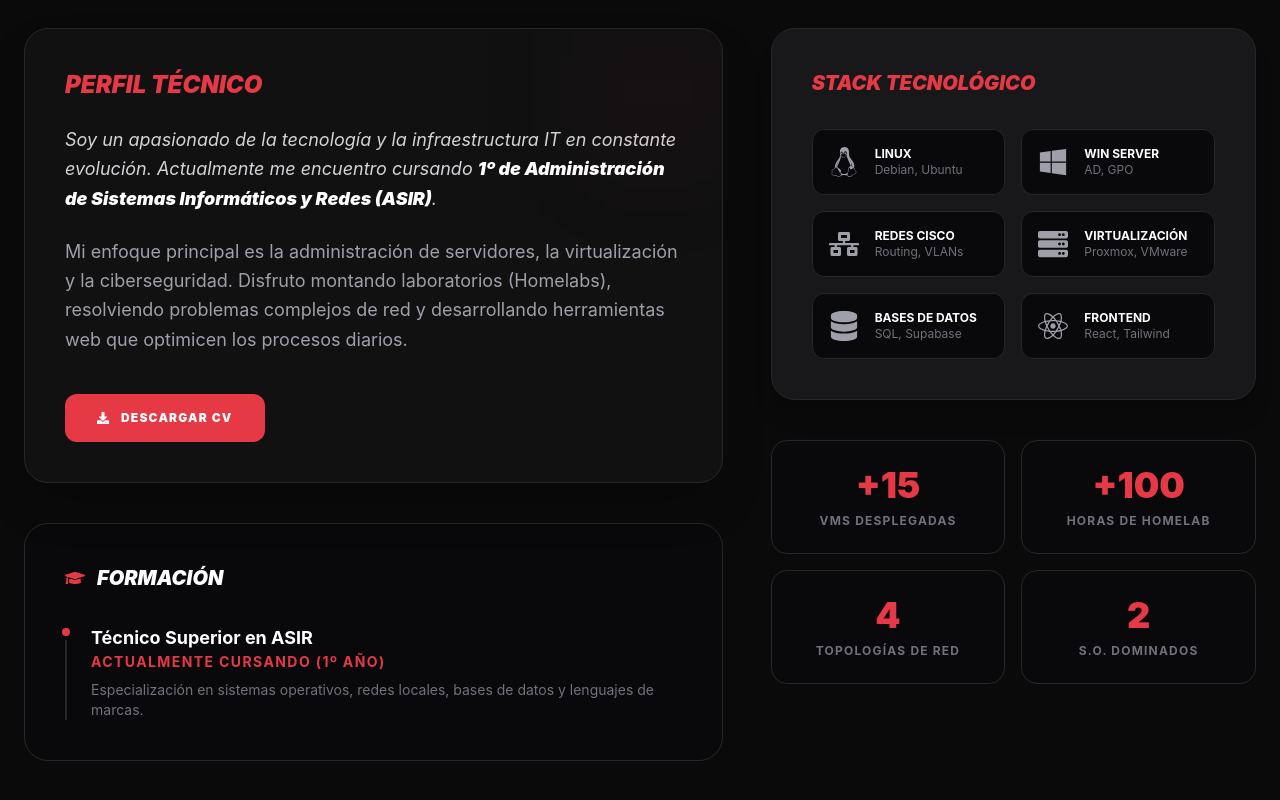
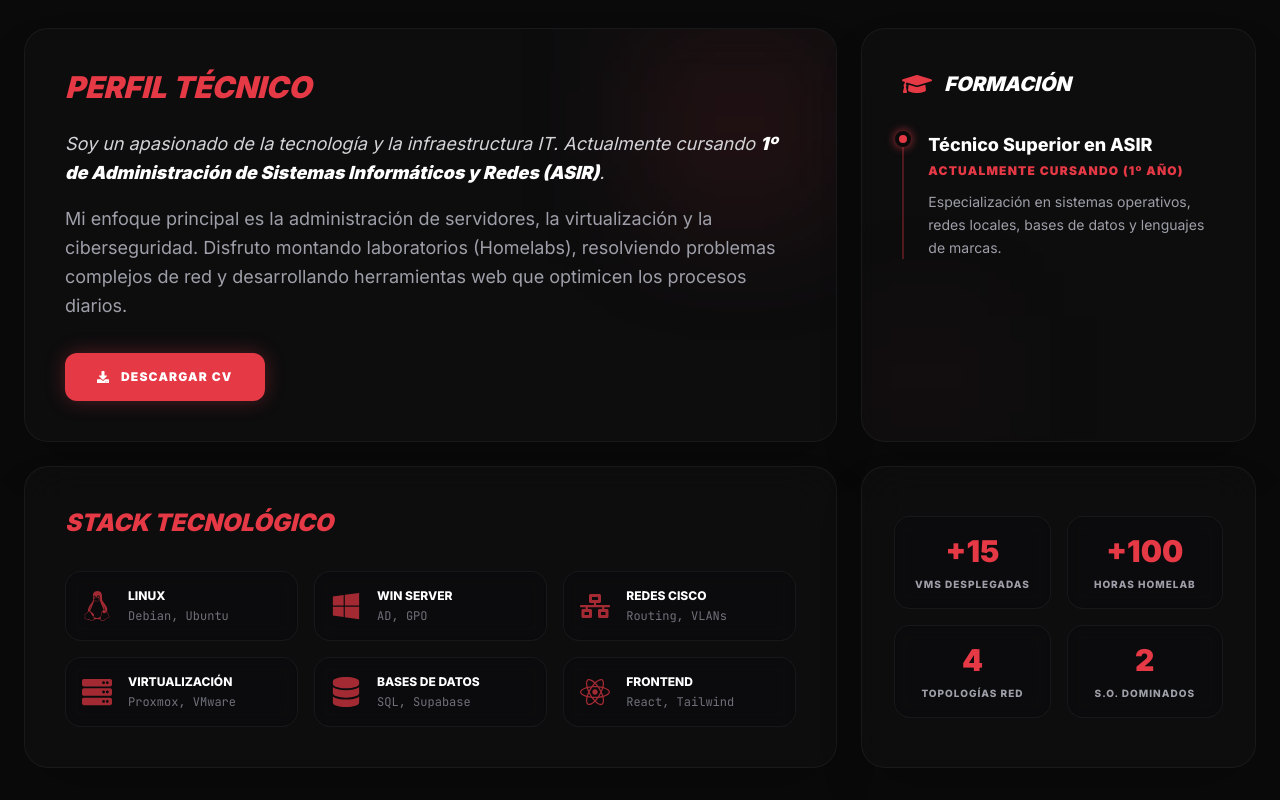
Before and after one commit to AaronCM2705/Portfolio-Supabase, a React (Vite) app: page /sobre-mi in a window 1280 px wide. Shown: the part 380-1180 px from the top of the page. Built offline with nearby package versions, Linux system fonts and the light colour scheme; no server answers.

Commit message:
Design: Premium Cyber-Glassmorphism, Bento Grid y Tipografia Google Fonts

```diff
--- a/index.html
+++ b/index.html
@@ -4,7 +4,10 @@
     <meta charset="UTF-8" />
     <link rel="icon" type="image/svg+xml" href="/favicon.svg" />
     <meta name="viewport" content="width=device-width, initial-scale=1.0" />
-    <title>portfolio-aaron</title>
+    <title>Aaron - Full Stack Developer</title>
+    <link rel="preconnect" href="https://fonts.googleapis.com">
+    <link rel="preconnect" href="https://fonts.gstatic.com" crossorigin>
+    <link href="https://fonts.googleapis.com/css2?family=Inter:wght@300;400;600;800;900&family=JetBrains+Mono:wght@400;700;800&display=swap" rel="stylesheet">
   </head>
   <body>
     <div id="root"></div>
--- a/src/index.css
+++ b/src/index.css
@@ -1,11 +1,24 @@
 @import "tailwindcss";
 
-:root {
-  background-color: #0a0a0a;
-  color: white;
+@theme {
+  --font-sans: 'Inter', system-ui, sans-serif;
+  --font-mono: 'JetBrains Mono', monospace;
 }
 
-body {
-  margin: 0;
-  font-family: 'Inter', system-ui, sans-serif;
+@layer base {
+  :root {
+    background-color: #050505;
+    color: white;
+  }
+
+  body {
+    margin: 0;
+    -webkit-font-smoothing: antialiased;
+    -moz-osx-font-smoothing: grayscale;
+  }
+
+  /* Utilidad para el Glow Text */
+  .shadow-text {
+    text-shadow: 0 0 20px rgba(230, 57, 70, 0.4);
+  }
 }
--- a/src/pages/SobreMi.tsx
+++ b/src/pages/SobreMi.tsx
@@ -14,124 +14,88 @@ const SobreMi = () => {
           <div className="w-24 h-2 bg-[#e63946] mt-6"></div>
         </div>
 
-        <div className="grid grid-cols-1 lg:grid-cols-12 gap-12">
+        <div className="grid grid-cols-1 lg:grid-cols-3 gap-6">
 
-          <div className="lg:col-span-7 space-y-10">
+          {/* Bento Item 1: Perfil (Ocupa 2 columnas en LG) */}
+          <div className="lg:col-span-2 bg-zinc-900/30 backdrop-blur-xl border border-zinc-800/50 p-10 rounded-3xl shadow-2xl relative overflow-hidden group hover:border-[#e63946]/50 transition-colors">
+            <div className="absolute top-0 right-0 w-48 h-48 bg-[#e63946]/10 blur-3xl group-hover:bg-[#e63946]/20 transition-colors"></div>
 
-            <div className="bg-zinc-900/50 border border-zinc-800 p-10 rounded-3xl space-y-6 shadow-2xl relative overflow-hidden">
-              <div className="absolute top-0 right-0 w-32 h-32 bg-[#e63946]/5 blur-3xl"></div>
-
-              <h3 className="text-2xl font-black uppercase italic text-[#e63946]">Perfil Técnico</h3>
+            <h3 className="text-3xl font-black uppercase italic text-[#e63946] mb-6">Perfil Técnico</h3>
+            <div className="space-y-4 relative z-10">
               <p className="text-zinc-300 text-lg leading-relaxed italic">
-                Soy un apasionado de la tecnología y la infraestructura IT en constante evolución. Actualmente me encuentro cursando <strong className="text-white font-black">1º de Administración de Sistemas Informáticos y Redes (ASIR)</strong>.
+                Soy un apasionado de la tecnología y la infraestructura IT. Actualmente cursando <strong className="text-white font-black">1º de Administración de Sistemas Informáticos y Redes (ASIR)</strong>.
               </p>
               <p className="text-zinc-400 text-lg leading-relaxed">
                 Mi enfoque principal es la administración de servidores, la virtualización y la ciberseguridad. Disfruto montando laboratorios (Homelabs), resolviendo problemas complejos de red y desarrollando herramientas web que optimicen los procesos diarios.
               </p>
+            </div>
 
-              <div className="pt-4">
+            <div className="pt-8 relative z-10">
               <a
                 href="/CV_AARON CRUZ MEDRANO_1ºASIR (1).pdf"
                 download
-                  className="inline-flex items-center gap-3 bg-[#e63946] text-white px-8 py-4 font-black uppercase text-xs tracking-widest hover:bg-red-700 transition-all rounded-xl"
+                className="inline-flex items-center gap-3 bg-[#e63946] text-white px-8 py-4 font-black uppercase text-xs tracking-widest hover:bg-white hover:text-black transition-all rounded-xl shadow-[0_0_20px_rgba(230,57,70,0.3)] hover:shadow-[0_0_30px_rgba(255,255,255,0.5)]"
               >
                 <FaDownload /> Descargar CV
               </a>
             </div>
           </div>
 
-            <div className="bg-zinc-950 border border-zinc-800 p-10 rounded-3xl">
-              <h3 className="text-xl font-black uppercase italic text-white mb-8 flex items-center gap-3">
-                <FaGraduationCap className="text-[#e63946]" /> Formación
+          {/* Bento Item 2: Formación (Ocupa 1 columna) */}
+          <div className="bg-zinc-900/30 backdrop-blur-xl border border-zinc-800/50 p-10 rounded-3xl shadow-2xl group hover:border-[#e63946]/50 transition-colors relative overflow-hidden">
+             <div className="absolute bottom-0 left-0 w-32 h-32 bg-[#e63946]/5 blur-3xl group-hover:bg-[#e63946]/10 transition-colors"></div>
+            <h3 className="text-xl font-black uppercase italic text-white mb-8 flex items-center gap-3 relative z-10">
+              <FaGraduationCap className="text-[#e63946] text-3xl" /> Formación
             </h3>
-              <div className="border-l-2 border-zinc-800 pl-6 relative">
-                <div className="absolute w-4 h-4 bg-[#e63946] rounded-full -left-2.25 top-0 border-4 border-[#0a0a0a]"></div>
+            <div className="border-l-2 border-[#e63946]/30 pl-6 relative z-10 group-hover:border-[#e63946] transition-colors">
+              <div className="absolute w-4 h-4 bg-[#e63946] rounded-full -left-[9px] top-0 border-4 border-[#0a0a0a] shadow-[0_0_10px_rgba(230,57,70,0.8)]"></div>
               <h4 className="text-lg font-bold text-white">Técnico Superior en ASIR</h4>
-                <p className="text-[#e63946] text-sm font-bold uppercase tracking-widest mb-2">Actualmente cursando (1º Año)</p>
-                <p className="text-zinc-500 text-sm">Especialización en sistemas operativos, redes locales, bases de datos y lenguajes de marcas.</p>
+              <p className="text-[#e63946] text-xs font-black uppercase tracking-widest mb-3 mt-1">Actualmente cursando (1º Año)</p>
+              <p className="text-zinc-400 text-sm leading-relaxed">Especialización en sistemas operativos, redes locales, bases de datos y lenguajes de marcas.</p>
             </div>
           </div>
 
+          {/* Bento Item 3: Stack (Ocupa 2 columnas) */}
+          <div className="lg:col-span-2 bg-zinc-900/30 backdrop-blur-xl border border-zinc-800/50 p-10 rounded-3xl shadow-2xl relative overflow-hidden group hover:border-[#e63946]/50 transition-colors">
+            <h3 className="text-2xl font-black uppercase italic text-[#e63946] mb-8 relative z-10">Stack Tecnológico</h3>
+
+            <div className="grid grid-cols-2 md:grid-cols-3 gap-4 relative z-10">
+              {[
+                { icon: FaLinux, name: "Linux", desc: "Debian, Ubuntu" },
+                { icon: FaWindows, name: "Win Server", desc: "AD, GPO" },
+                { icon: FaNetworkWired, name: "Redes Cisco", desc: "Routing, VLANs" },
+                { icon: FaServer, name: "Virtualización", desc: "Proxmox, VMware" },
+                { icon: FaDatabase, name: "Bases de Datos", desc: "SQL, Supabase" },
+                { icon: FaReact, name: "Frontend", desc: "React, Tailwind" }
+              ].map((tech, idx) => (
+                <div key={idx} className="flex items-center gap-4 bg-zinc-950/50 backdrop-blur-sm p-4 rounded-2xl border border-zinc-800/50 hover:border-[#e63946] hover:bg-[#e63946]/5 transition-all cursor-default">
+                  <tech.icon className="text-3xl text-[#e63946]/70" />
+                  <div>
+                    <p className="font-bold text-xs uppercase text-white">{tech.name}</p>
+                    <p className="text-xs text-zinc-500 font-mono mt-1">{tech.desc}</p>
                   </div>
-
-          <div className="lg:col-span-5 space-y-10">
-
-            <div className="bg-zinc-900 border border-zinc-800 p-10 rounded-3xl shadow-xl">
-              <h3 className="text-xl font-black uppercase italic text-[#e63946] mb-8">Stack Tecnológico</h3>
-
-              <div className="grid grid-cols-1 sm:grid-cols-2 gap-4">
-
-                <div className="flex items-center gap-4 bg-zinc-950 p-4 rounded-xl border border-zinc-800 hover:border-[#e63946] transition-colors">
-                  <FaLinux className="text-3xl text-zinc-400" />
-                  <div>
-                    <p className="font-bold text-xs uppercase">Linux</p>
-                    <p className="text-xs text-zinc-500">Debian, Ubuntu</p>
+                </div>
+              ))}
             </div>
           </div>
 
-                <div className="flex items-center gap-4 bg-zinc-950 p-4 rounded-xl border border-zinc-800 hover:border-[#e63946] transition-colors">
-                  <FaWindows className="text-3xl text-zinc-400" />
-                  <div>
-                    <p className="font-bold text-xs uppercase">Win Server</p>
-                    <p className="text-xs text-zinc-500">AD, GPO</p>
+          {/* Bento Item 4: Stats (Ocupa 1 columna) */}
+          <div className="bg-zinc-900/30 backdrop-blur-xl border border-zinc-800/50 p-8 rounded-3xl shadow-2xl relative overflow-hidden group hover:border-[#e63946]/50 transition-colors flex items-center justify-center">
+            <div className="grid grid-cols-2 gap-4 w-full relative z-10">
+              {[
+                { val: "+15", label: "VMs Desplegadas" },
+                { val: "+100", label: "Horas Homelab" },
+                { val: "4", label: "Topologías Red" },
+                { val: "2", label: "S.O. Dominados" }
+              ].map((stat, idx) => (
+                <div key={idx} className="bg-zinc-950/50 backdrop-blur-sm border border-zinc-800/50 p-4 rounded-2xl text-center flex flex-col justify-center hover:border-[#e63946] hover:bg-[#e63946]/5 transition-colors">
+                  <span className="text-3xl font-black text-[#e63946] mb-2">{stat.val}</span>
+                  <span className="text-[10px] text-zinc-400 font-bold uppercase tracking-widest">{stat.label}</span>
+                </div>
+              ))}
             </div>
           </div>
 
-                <div className="flex items-center gap-4 bg-zinc-950 p-4 rounded-xl border border-zinc-800 hover:border-[#e63946] transition-colors">
-                  <FaNetworkWired className="text-3xl text-zinc-400" />
-                  <div>
-                    <p className="font-bold text-xs uppercase">Redes Cisco</p>
-                    <p className="text-xs text-zinc-500">Routing, VLANs</p>
-                  </div>
-                </div>
-
-                <div className="flex items-center gap-4 bg-zinc-950 p-4 rounded-xl border border-zinc-800 hover:border-[#e63946] transition-colors">
-                  <FaServer className="text-3xl text-zinc-400" />
-                  <div>
-                    <p className="font-bold text-xs uppercase">Virtualización</p>
-                    <p className="text-xs text-zinc-500">Proxmox, VMware</p>
-                  </div>
-                </div>
-
-                <div className="flex items-center gap-4 bg-zinc-950 p-4 rounded-xl border border-zinc-800 hover:border-[#e63946] transition-colors">
-                  <FaDatabase className="text-3xl text-zinc-400" />
-                  <div>
-                    <p className="font-bold text-xs uppercase">Bases de Datos</p>
-                    <p className="text-xs text-zinc-500">SQL, Supabase</p>
-                  </div>
-                </div>
-
-                <div className="flex items-center gap-4 bg-zinc-950 p-4 rounded-xl border border-zinc-800 hover:border-[#e63946] transition-colors">
-                  <FaReact className="text-3xl text-zinc-400" />
-                  <div>
-                    <p className="font-bold text-xs uppercase">Frontend</p>
-                    <p className="text-xs text-zinc-500">React, Tailwind</p>
-                  </div>
-                </div>
-
-              </div>
-            </div>
-
-            <div className="grid grid-cols-2 gap-4">
-              <div className="bg-zinc-950 border border-zinc-800 p-6 rounded-2xl text-center flex flex-col justify-center">
-                <span className="text-4xl font-black text-[#e63946] mb-2">+15</span>
-                <span className="text-xs text-zinc-500 font-bold uppercase tracking-widest">VMs Desplegadas</span>
-              </div>
-              <div className="bg-zinc-950 border border-zinc-800 p-6 rounded-2xl text-center flex flex-col justify-center">
-                <span className="text-4xl font-black text-[#e63946] mb-2">+100</span>
-                <span className="text-xs text-zinc-500 font-bold uppercase tracking-widest">Horas de Homelab</span>
-              </div>
-              <div className="bg-zinc-950 border border-zinc-800 p-6 rounded-2xl text-center flex flex-col justify-center">
-                <span className="text-4xl font-black text-[#e63946] mb-2">4</span>
-                <span className="text-xs text-zinc-500 font-bold uppercase tracking-widest">Topologías de Red</span>
-              </div>
-              <div className="bg-zinc-950 border border-zinc-800 p-6 rounded-2xl text-center flex flex-col justify-center">
-                <span className="text-4xl font-black text-[#e63946] mb-2">2</span>
-                <span className="text-xs text-zinc-500 font-bold uppercase tracking-widest">S.O. Dominados</span>
-              </div>
-            </div>
-
-          </div>
         </div>
 
       </div>
```
Also changed, not shown: src/pages/Proyectos.tsx (+8 -7 lines). Lines whose indentation alone changed are shown as unchanged.
